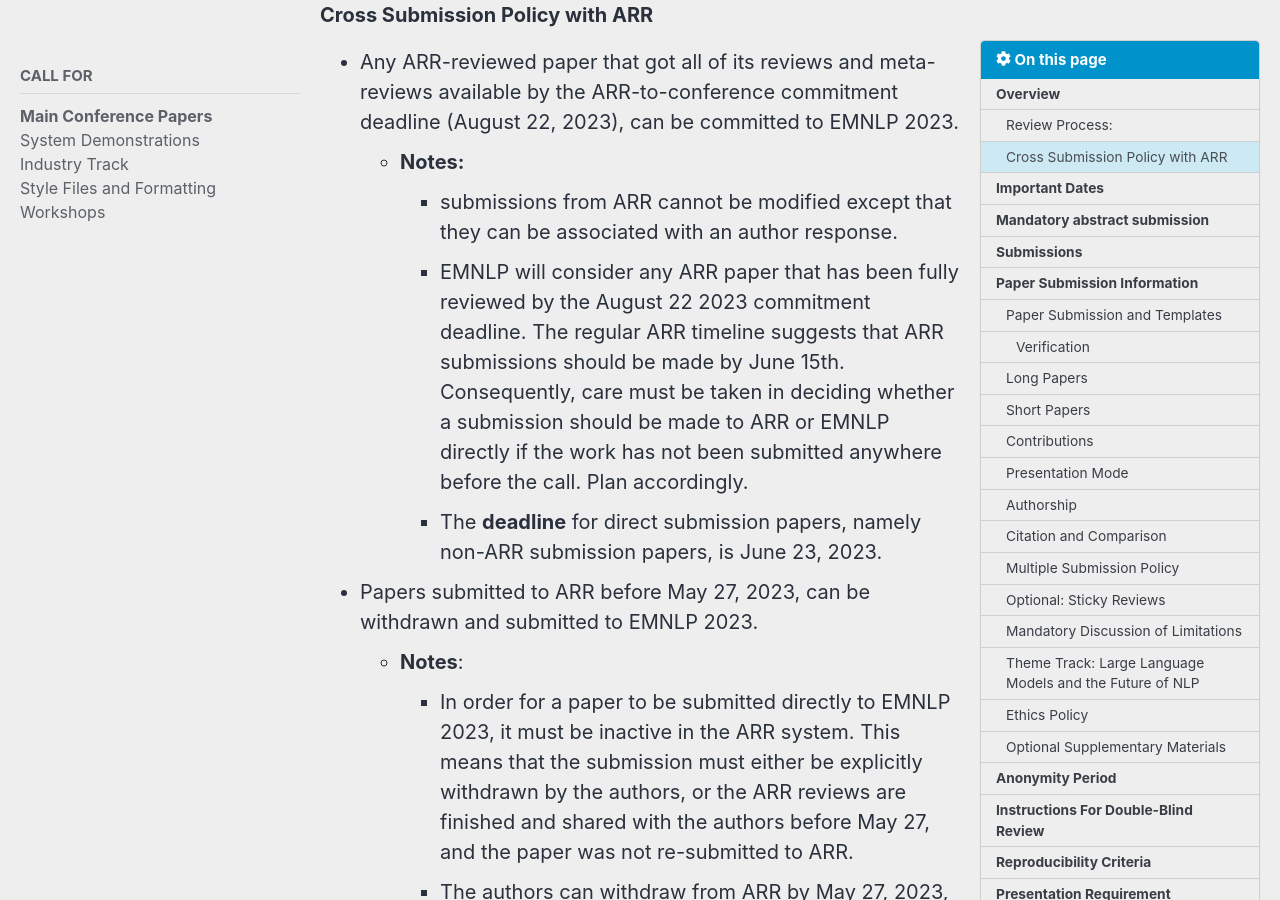
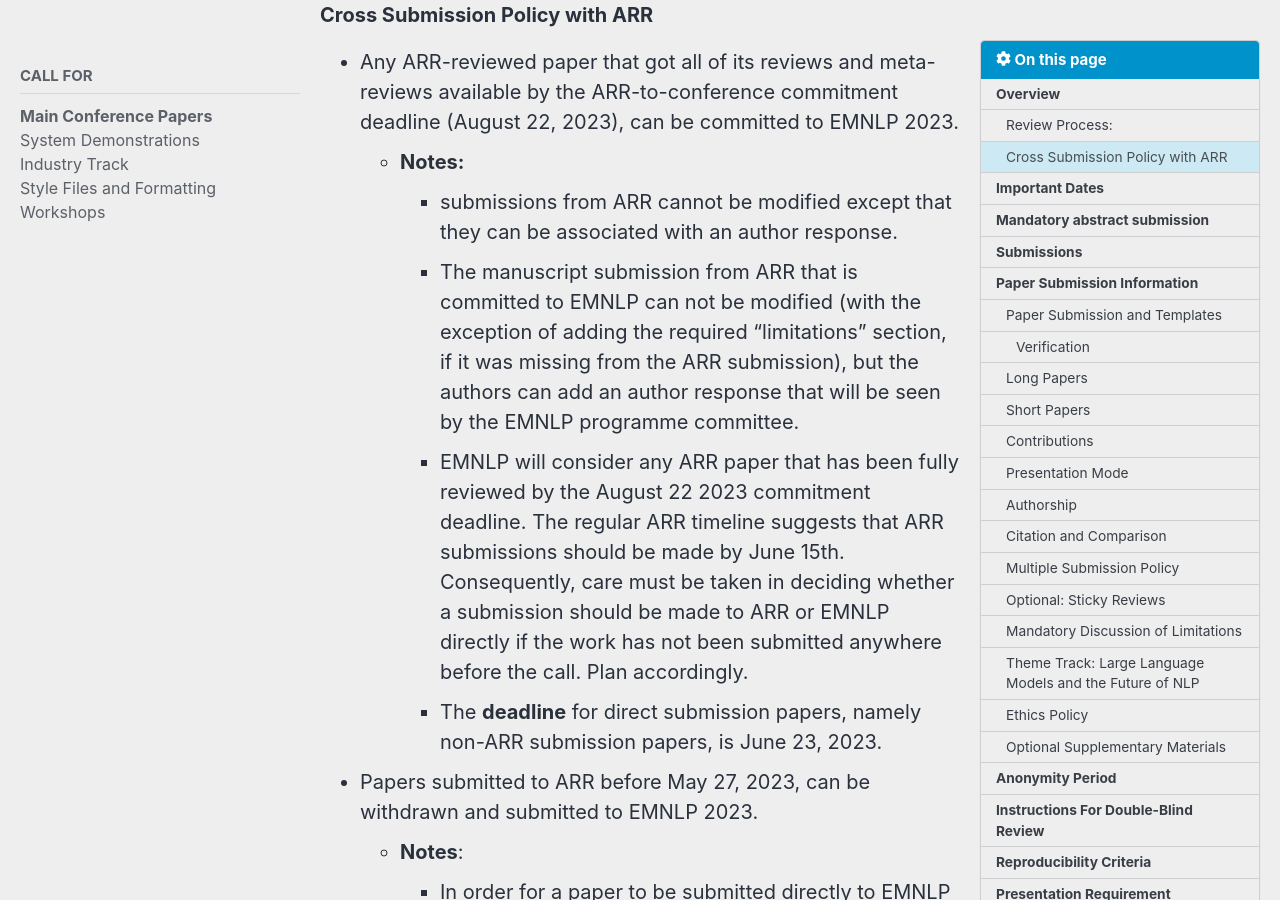
Before and after one commit to acl-org/emnlp-2023, a Jekyll site: the page built from _pages/calls/Main Conference Papers.md, in a window 1280 px wide and 900 px high, scrolled down 1102 px. Built offline with Jekyll 4.4.1, drawn with Linux system fonts in a browser that asks for light colours; cached includes are drawn as plain includes; nearby versions of some CDN libraries.

Commit message:
CFP: sentence edit for clarity

```diff
--- a/_pages/calls/Main Conference Papers.md
+++ b/_pages/calls/Main Conference Papers.md
@@ -32,6 +32,7 @@
 - Any ARR-reviewed paper that got all of its reviews and meta-reviews available by the ARR-to-conference commitment deadline (August 22, 2023), can be committed to EMNLP 2023.
 	- **Notes:**
   	- submissions from ARR cannot be modified except that they can be associated with an author response.
+  	- The manuscript submission from ARR that is committed to EMNLP can not be modified (with the exception of adding the required “limitations” section, if it was missing from the ARR submission), but the authors can add an author response that will be seen by the EMNLP programme committee.
   	- EMNLP will consider any ARR paper that has been fully reviewed by the August 22 2023 commitment deadline. The regular ARR timeline suggests that ARR submissions should be made by June 15th. Consequently, care must be taken in deciding whether a submission should be made to ARR or EMNLP directly if the work has not been submitted anywhere before the call. Plan accordingly.
   	- The **deadline** for direct submission papers, namely non-ARR submission papers, is June 23, 2023.
 
```
